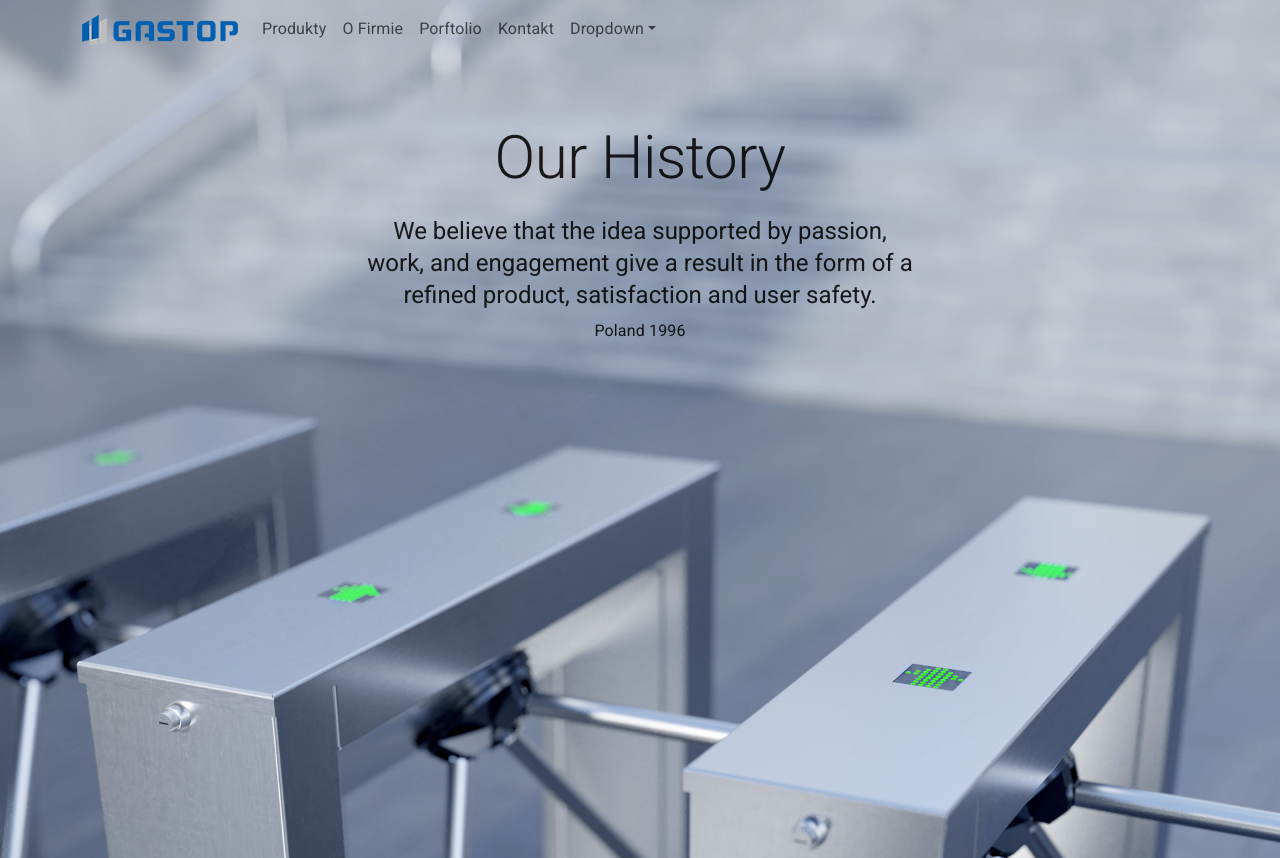
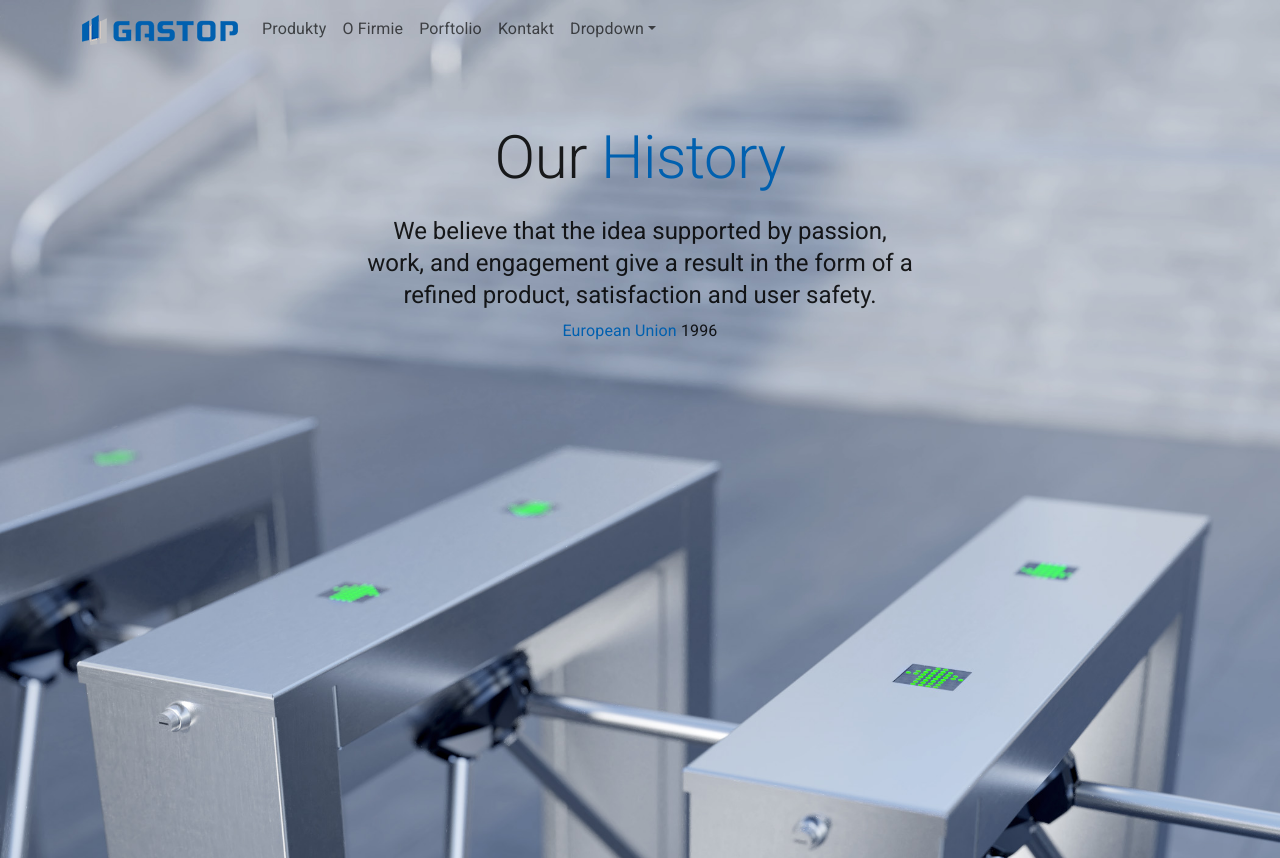
Before and after one commit to Lucas-PL/client, a React (Create React App) app: page / in a window 1280 px wide. Built offline with nearby package versions, Linux system fonts and the light colour scheme; no server answers.

Commit message:
blue color

```diff
--- a/package.json
+++ b/package.json
@@ -9,6 +9,7 @@
     "@mui/icons-material": "^5.15.10",
     "@mui/material": "^5.15.10",
     "@mui/styled-engine-sc": "^6.0.0-alpha.16",
+    "@react-spring/web": "^9.7.3",
     "@testing-library/jest-dom": "^5.17.0",
     "@testing-library/react": "^13.4.0",
     "@testing-library/user-event": "^13.5.0",
--- a/src/Components/ButtonUsage.js
+++ b/src/Components/ButtonUsage.js
@@ -5,25 +5,21 @@ import Box from '@mui/material/Box';
 import Typography from '@mui/material/Typography';
 import Container from '@mui/material/Container';
 import Link from '@mui/material/Link';
+import { useSpring, animated } from '@react-spring/web';
 
-function Copyright() {
-  return (
-    <Typography variant="body2" color="text.secondary">
-      {'Copyright © '}
-      <Link color="inherit" href="https://mui.com/">
-        Your Website
-      </Link>{' '}
-      {new Date().getFullYear()}
-      {'.'}
-    </Typography>
-  );
-}
-
-// TODO remove, this demo shouldn't need to reset the theme.
 const defaultTheme = createTheme();
 
 export default function ButtonUsage() {
+
+    const springs = useSpring({
+        from: { x: -100, y: -100, opacity: 0 },
+        to: { x: 0, y: 0, opacity: 1 },
+
+    })
+
+
     return (
+        <animated.div style={{ ...springs }}>
             <ThemeProvider theme={defaultTheme}>
                 <Box
                     sx={{
@@ -34,35 +30,22 @@ export default function ButtonUsage() {
                 >
                     <CssBaseline />
                     <Container component="main" sx={{ mt: 8, mb: 2 }} maxWidth="sm">
+
                         <Typography variant="h2" component="h1" gutterBottom>
-            Our History
+                            Our <span style={{ color: "#0060af" }}>History</span>
                         </Typography>
+
                         <Typography variant="h5" component="h2" gutterBottom>
                             We believe that the idea supported by passion, work, and engagement give a result in the form of a refined product, satisfaction and user safety.
 
                         </Typography>
-          <Typography variant="body1">Poland 1996</Typography>
+
+                            <Typography variant="body1"><span style={{ color: "#0060af"}}>European Union</span> 1996</Typography>
+
                     </Container>
-        {/* <Box
-          component="footer"
-          sx={{
-            py: 3,
-            px: 2,
-            mt: 'auto',
-            backgroundColor: (theme) =>
-              theme.palette.mode === 'light'
-                ? theme.palette.grey[200]
-                : theme.palette.grey[800],
-          }}
-        >
-          <Container maxWidth="sm">
-            <Typography variant="body1">
-              My sticky footer can be found here.
-            </Typography>
-            <Copyright />
-          </Container>
-        </Box> */}
+
                 </Box>
             </ThemeProvider>
+        </animated.div>
     );
 }
--- a/src/Components/Menu.js
+++ b/src/Components/Menu.js
@@ -11,7 +11,7 @@ function Menu() {
         <Navbar.Toggle aria-controls="basic-navbar-nav" />
         <Navbar.Collapse id="basic-navbar-nav">
           <Nav fill>
-            <Nav.Link href="#home">Produkty</Nav.Link>
+            <Nav.Link href="#link">Produkty</Nav.Link>
             <Nav.Link href="#link">O Firmie</Nav.Link>
             <Nav.Link href="#link">Porftolio</Nav.Link>
             <Nav.Link href="#link">Kontakt</Nav.Link>
```
Also changed, not shown: src/Pages/Products.js (added, +24 -0 lines), 1 other file (tests, documents, lock files or other folders). Lines whose indentation alone changed are shown as unchanged.
